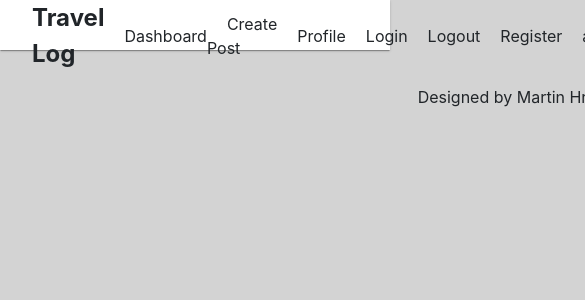
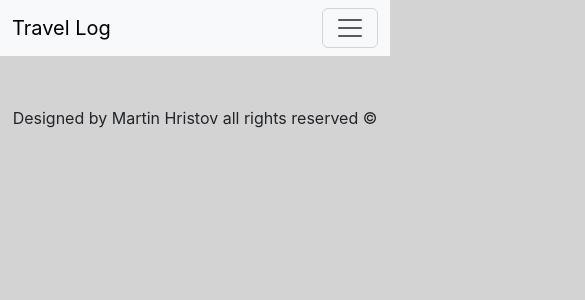
Before and after one commit to Asdiel85/Trave-Log, a React (Vite) app in the folder client/: page / in a window 390 px wide. Shown: the top 300 px of the page, 585 px wide, since content can reach past the window. Built offline with nearby package versions, Linux system fonts and the light colour scheme.

Commit message:
added some responsive design

```diff
--- a/client/src/App.jsx
+++ b/client/src/App.jsx
@@ -14,7 +14,7 @@
   return (
     <>
       <Navigation />
-      <div className={styles.container}>
+      <main className={styles.container}>
         <Routes>
           <Route path="/" element={<Feed />} />
           <Route path="/register" element={<Register />} />
@@ -24,7 +24,7 @@
           <Route path="*" element={<ErrorPage />} />
         </Routes>
         <Footer />
-      </div>
+      </main>
     </>
   );
 }
--- a/client/src/App.module.css
+++ b/client/src/App.module.css
@@ -7,6 +7,7 @@
 }
 
 .container {
-   width: 1200px;
+  max-width: 1200px;
+  width: 100%;
   margin: 0 auto;
 }
--- a/client/src/components/Navigation/Navigation.jsx
+++ b/client/src/components/Navigation/Navigation.jsx
@@ -1,51 +1,38 @@
-import { Link } from 'react-router-dom';
-import styles from './Navigation.module.css';
+import Container from 'react-bootstrap/Container';
+import Nav from 'react-bootstrap/Nav';
+import Navbar from 'react-bootstrap/Navbar';
+import NavDropdown from 'react-bootstrap/NavDropdown';
 
-export default function Navigation() {
+function CollapsibleExample() {
   return (
-    <nav className={styles.navigation}>
-      <ul className={styles.links}>
-          <Link to={'/'}>
-            <div className={styles.title}>Travel Log</div>
-          </Link>
-        <div className={styles.icons}>
-          <Link to={'/'}>
-            <li>
-              <span>Dashboard</span>
-            </li>
-          </Link>
-          <Link to={'/create'}>
-            <li>
-              <span>Create Post</span>
-            </li>
-          </Link>
-          <Link>
-            <li>
-              <span>Profile</span>
-            </li>
-          </Link>
-          <Link to={'/login'}>
-            <li>
-              <span>Login</span>
-            </li>
-          </Link>
-          <Link to={'/logout'}>
-            <li>
-              <span>Logout</span>
-            </li>
-          </Link>
-          <Link to={'/register'}>
-            <li>
-              <span>Register</span>
-            </li>
-          </Link>
-          <li>
-            <Link>
-              <span>account_circle</span>
-            </Link>
-          </li>
-        </div>
-      </ul>
-    </nav>
+    <Navbar collapseOnSelect expand="lg" className="bg-body-tertiary">
+      <Container>
+        <Navbar.Brand href="#home">Travel Log</Navbar.Brand>
+        <Navbar.Toggle aria-controls="responsive-navbar-nav" />
+        <Navbar.Collapse id="responsive-navbar-nav">
+          <Nav className="me-auto">
+          </Nav>
+          <Nav>
+            <Nav.Link href="#deets">More deets</Nav.Link>
+            <Nav.Link eventKey={2} href="#memes">
+              Dank memes
+            </Nav.Link>
+            <NavDropdown title="Dropdown" id="collapsible-nav-dropdown">
+              <NavDropdown.Item href="#action/3.1">Action</NavDropdown.Item>
+              <NavDropdown.Item href="#action/3.2">
+                Another action
+              </NavDropdown.Item>
+              <NavDropdown.Item href="#action/3.3">Something</NavDropdown.Item>
+              <NavDropdown.Divider />
+              <NavDropdown.Item href="#action/3.4">
+                Separated link
+              </NavDropdown.Item>
+            </NavDropdown>
+          </Nav>
+        </Navbar.Collapse>
+      </Container>
+    </Navbar>
   );
 }
+
+export default CollapsibleExample;
```
Lines whose indentation alone changed are shown as unchanged.
